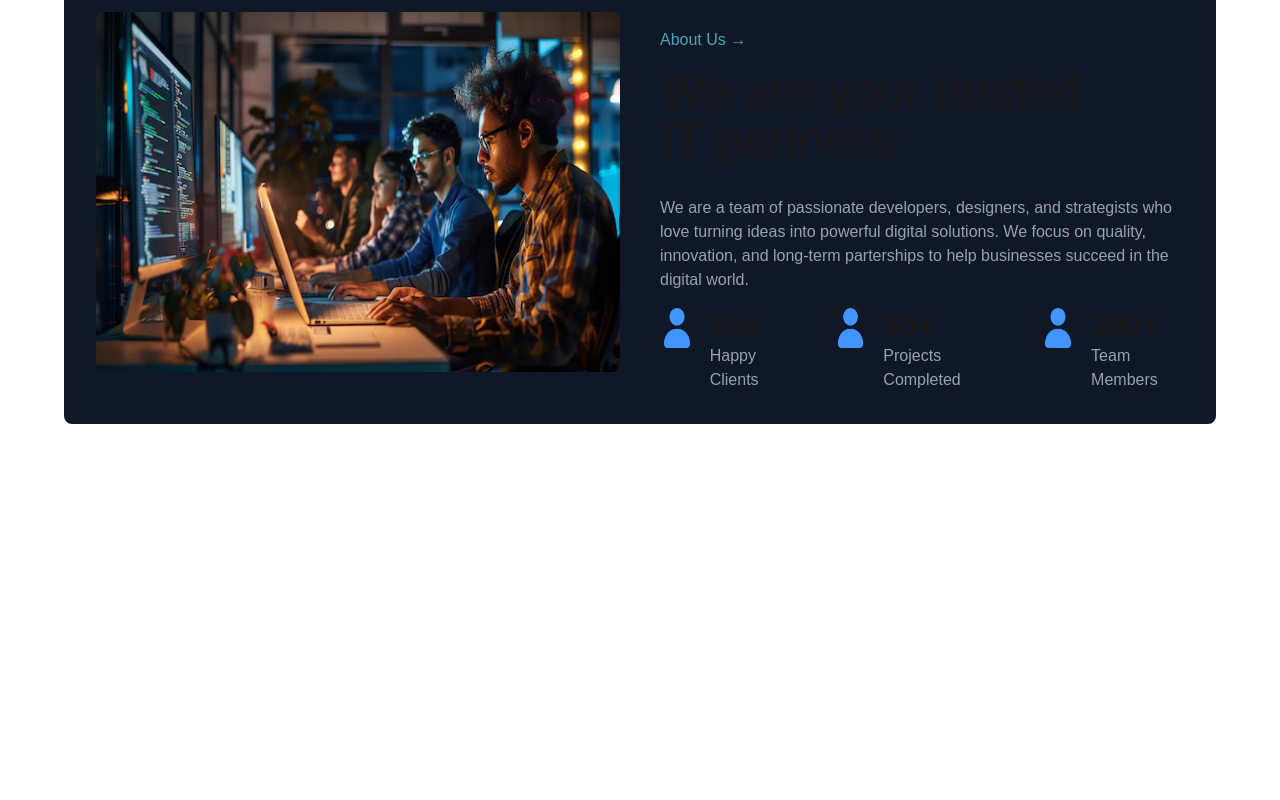
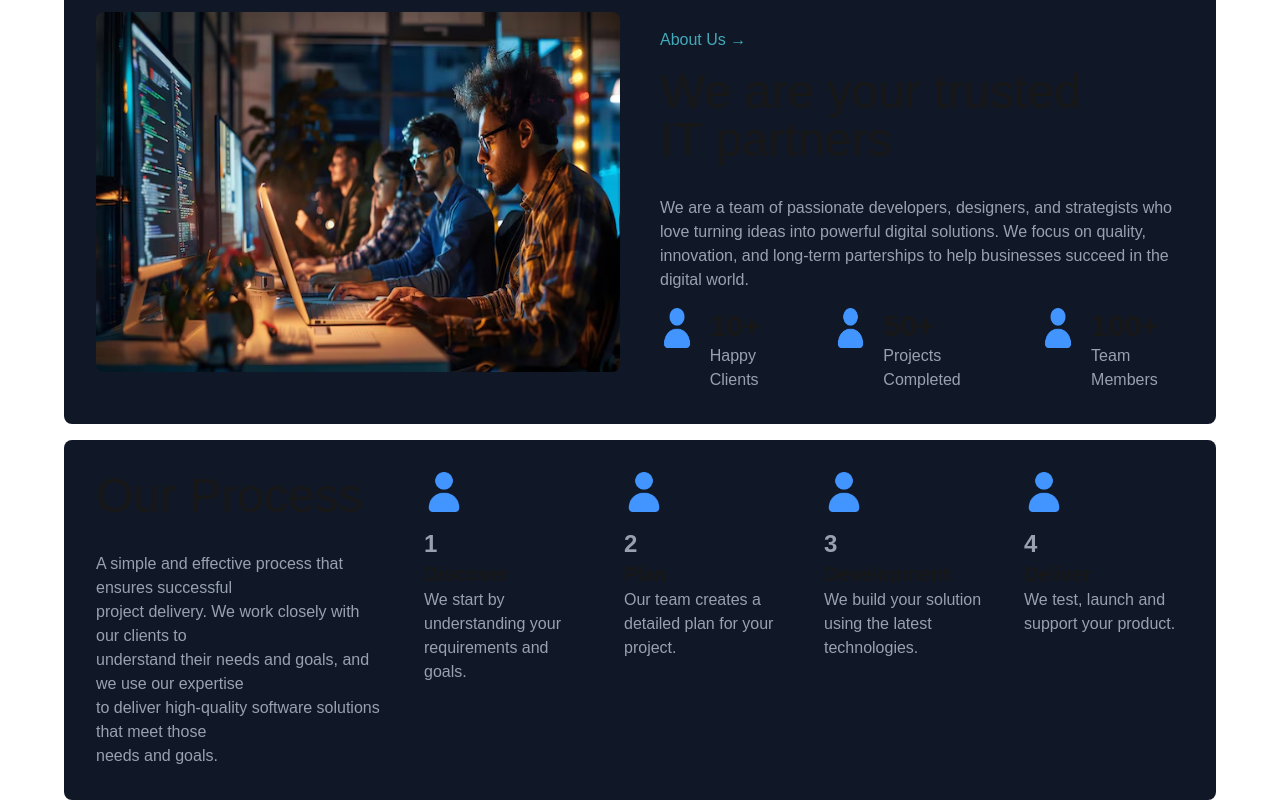
Before and after one commit to PraveeshOP/robin-app-as, a Next.js app in the folder robin-app-as/: page / in a window 1280 px wide. Shown: the part 1246-2046 px from the top of the page. Before the commit the page ends 1670 px from the top, so only its background shows below. Built offline with nearby package versions, Linux system fonts and the light colour scheme.

Commit message:
Hero 4 completed

```diff
--- a/robin-app-as/src/app/dashboard/page.tsx
+++ b/robin-app-as/src/app/dashboard/page.tsx
@@ -1,6 +1,7 @@
 import DashboardH1 from "@/components/dashboardH1";
 import DashboardH2 from "@/components/dashboardH2";
 import DashboardH3 from "@/components/dashboardH3";
+import DashboardH4 from "@/components/dashboardH4";
 
 export default function Dashboard() {
   return (
@@ -14,6 +15,9 @@ export default function Dashboard() {
       <section>
         <DashboardH3 />
       </section>
+      <section>
+        <DashboardH4 />
+      </section>
     </div>
   );
 }
--- a/robin-app-as/src/components/dashboardH4.tsx
+++ b/robin-app-as/src/components/dashboardH4.tsx
@@ -0,0 +1,48 @@
+import OurProcessInnerCard from "./ourProcessInnerCard";
+
+export default function DashboardH4() {
+  return (
+    <div className="flex flex-col gap-20 w-full items-center justify-center">
+      <div className="flex justify-between w-[90%] bg-gray-900 p-8 rounded-lg gap-10">
+        <div className="flex-1 flex flex-col gap-4">
+          <h1 className="text-5xl">Our Process</h1>
+          <p className="mt-4 text-gray-400">
+            A simple and effective process that ensures successful
+            <br />
+            project delivery. We work closely with our clients to
+            <br /> understand their needs and goals, and we use our expertise
+            <br /> to deliver high-quality software solutions that meet those
+            <br />
+            needs and goals.
+          </p>
+        </div>
+        <div className="flex-1/4 flex flex-row gap-10">
+          <OurProcessInnerCard
+            number={1}
+            icon="/userIcon.png"
+            title="Discover"
+            text="We start by understanding your requirements and goals."
+          />
+          <OurProcessInnerCard
+            number={2}
+            icon="/userIcon.png"
+            title="Plan"
+            text="Our team creates a detailed plan for your project."
+          />
+          <OurProcessInnerCard
+            number={3}
+            icon="/userIcon.png"
+            title="Development"
+            text="We build your solution using the latest technologies."
+          />
+          <OurProcessInnerCard
+            number={4}
+            icon="/userIcon.png"
+            title="Deliver"
+            text="We test, launch and support your product."
+          />
+        </div>
+      </div>
+    </div>
+  );
+}
--- /dev/null
+++ b/robin-app-as/src/components/ourProcessInnerCard.tsx
@@ -0,0 +1,26 @@
+type OurProcessInnerCardProps = {
+  number: number;
+  icon: string;
+  title: string;
+  text: string;
+};
+
+export default function OurProcessInnerCard({
+  number,
+  icon,
+  title,
+  text,
+}: OurProcessInnerCardProps) {
+  return (
+    <div className="flex flex-col gap-4">
+      <div>
+        <img src={icon} alt="About Us Icon" className="h-10 w-auto" />
+      </div>
+      <div>
+        <h1 className="text-2xl font-bold text-gray-400">{number}</h1>
+        <h2 className="text-xl font-semibold">{title}</h2>
+        <p className="text-gray-400 w-40">{text}</p>
+      </div>
+    </div>
+  );
+}
```
